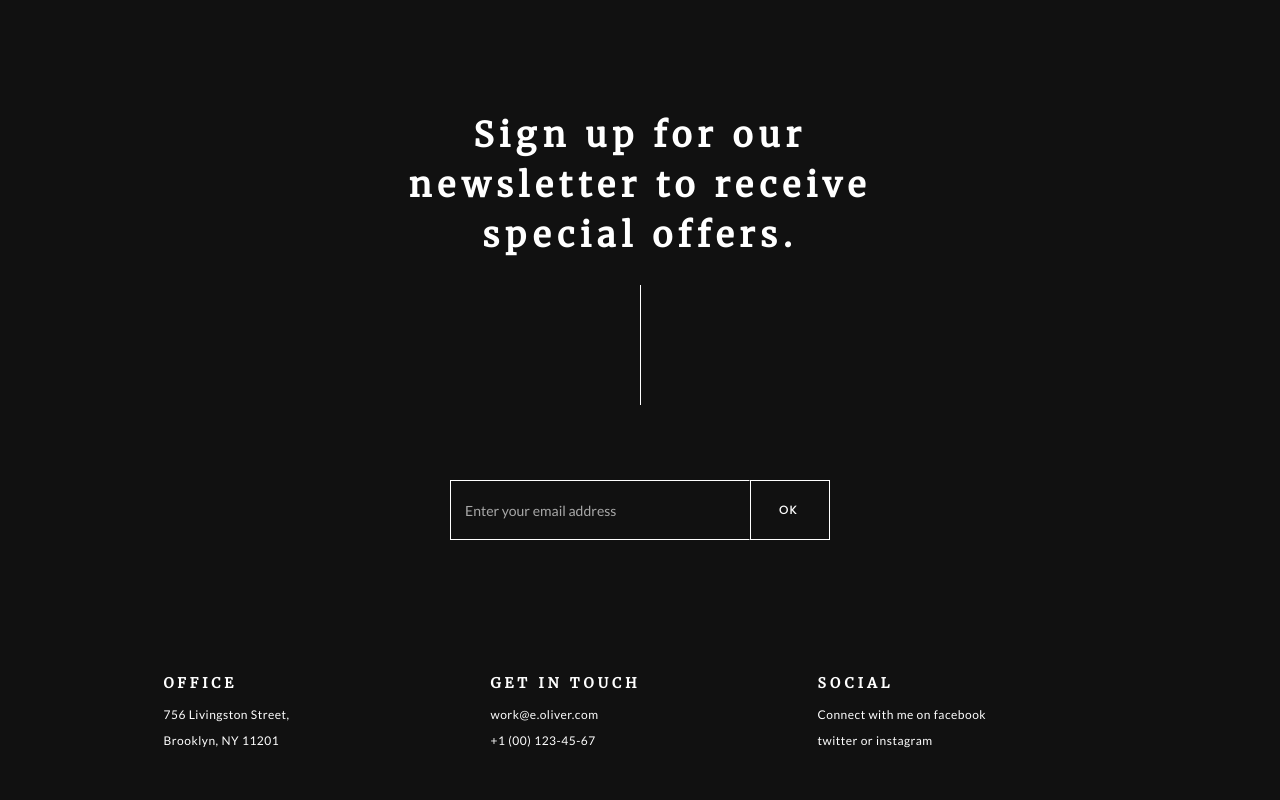
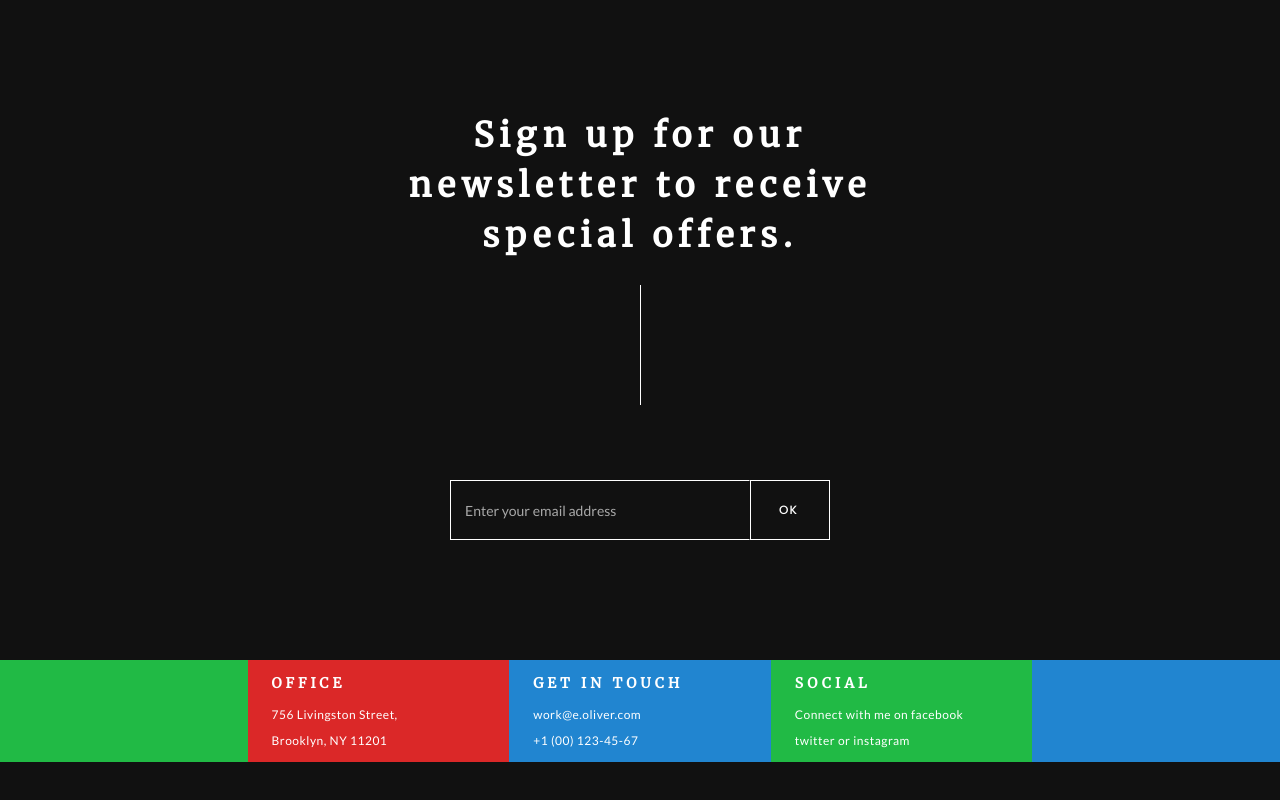
Before and after one commit to dalejodc/frontend-test, an Angular app: page / in a window 1280 px wide. Shown: the part 5339-6139 px from the top of the page. Built offline with nearby package versions, Linux system fonts and the light colour scheme.

Commit message:
Optimized footer

```diff
--- a/src/app/components/footer/footer.component.css
+++ b/src/app/components/footer/footer.component.css
@@ -32,6 +32,7 @@
     text-transform: uppercase;
     margin-bottom: 16px;
     color: white;
+    padding-left: 10px;
 }
 
 .footer-content {
@@ -39,4 +40,5 @@
     font-size: 12px;
     letter-spacing: 0.5px;
     line-height: 14px;
+    padding-left: 10px;
 }
--- a/src/app/components/footer/footer.component.html
+++ b/src/app/components/footer/footer.component.html
@@ -1,21 +1,22 @@
 <div class="footer-section">
-  <div class="ui grid">
-    <div class="two wide computer column"></div>
-    <div class="sixteen wide tablet four wide computer column">
+    <div class="ui stackable five column grid">
+      <div class="green column"></div>
+      <div class="red column">
           <h3 class="footer-title">Office</h3>
           <p class="footer-content">756 Livingston Street,</p>
           <p class="footer-content">Brooklyn, NY 11201</p>
       </div>
-    <div class="sixteen wide tablet four wide computer column">
+      <div class="blue column">
           <h3 class="footer-title">Get in touch</h3>
           <p class="footer-content">work@e.oliver.com</p>
           <p class="footer-content">+1 (00) 123-45-67</p>
       </div>
-    <div class="sixteen wide tablet four wide computer column">
+      <div class="green column">
           <h3 class="footer-title">Social</h3>
           <p class="footer-content">Connect with me on facebook</p>
           <p class="footer-content">twitter or instagram</p>
       </div>
-    <div class="two wide computer column"></div>
+      <div class="blue column"></div>
     </div>
+
 </div>
```
Lines whose indentation alone changed are shown as unchanged.
